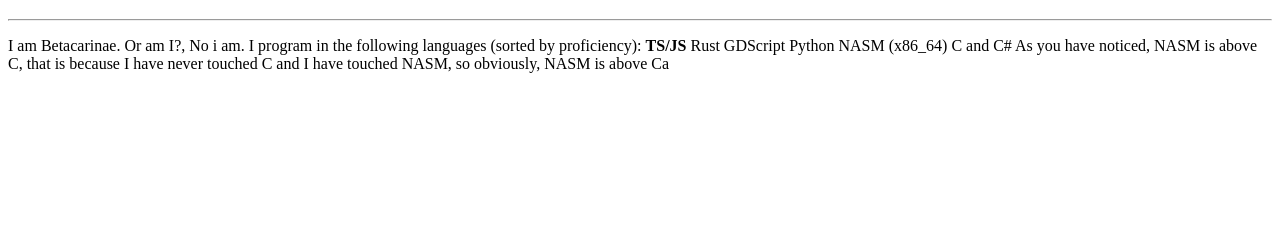
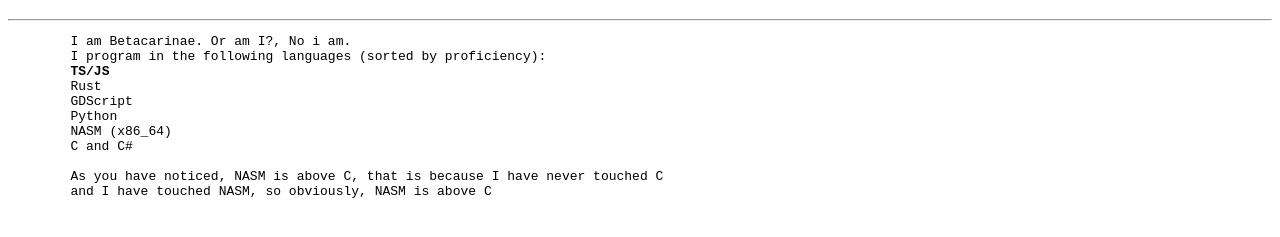
Before and after one commit to BetaCarinae-lab/BetaCarinae-lab.github.io, a plain HTML site: page index.html in a window 1280 px wide. Shown: the part 61-298 px from the top of the page. Drawn offline with Linux system fonts and the light colour scheme.

Commit message:
fixed newlines

```diff
--- a/index.html
+++ b/index.html
@@ -7,7 +7,7 @@
 <body>
     <h1>Welcome!</h1>
     <hr>
-    <p>
+    <pre>
         I am Betacarinae. Or am I?, No i am.
         I program in the following languages (sorted by proficiency):
         <b>TS/JS</b>
@@ -18,7 +18,7 @@
         C and C#
 
         As you have noticed, NASM is above C, that is because I have never touched C
-        and I have touched NASM, so obviously, NASM is above Ca
-    </p>
+        and I have touched NASM, so obviously, NASM is above C
+    </pre>
 </body>
 </html>
```
